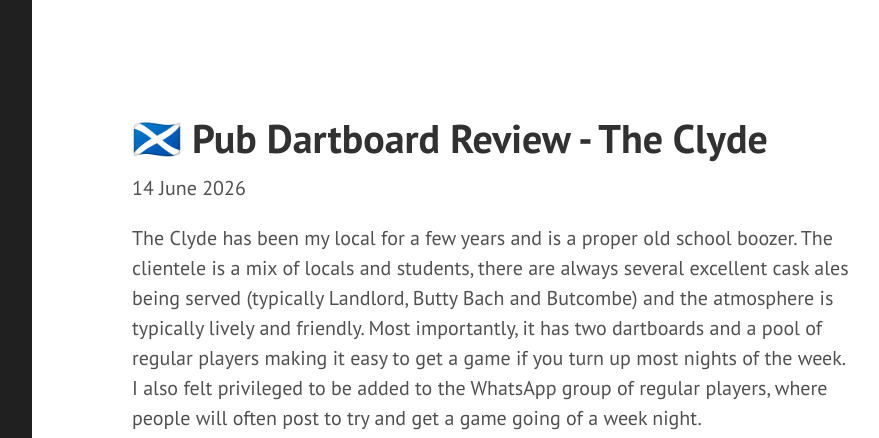
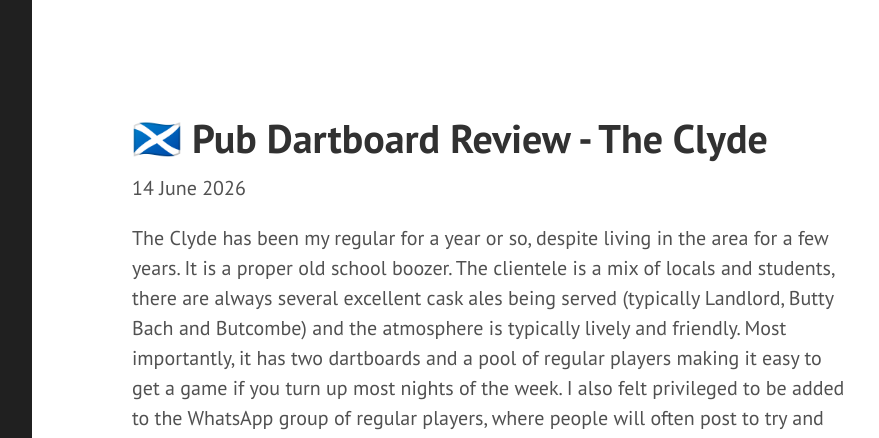
Before and after one commit to fred-cook/website, a Jekyll site: the page built from _posts/2026-06-14-The-Clyde.md, in a window 1280 px wide and 1400 px high. Shown: the top 438 px of the window, without its empty margins (328-1207 px from the left). Built offline with Jekyll 4.4.1, drawn with Linux system fonts in a browser that asks for light colours; some of the changed text lies outside the part shown.

Commit message:
timing update on clyde

```diff
--- a/_posts/2026-06-14-The-Clyde.md
+++ b/_posts/2026-06-14-The-Clyde.md
@@ -9,15 +9,15 @@
 rating: 9
 ---
 
-The Clyde has been my local for a few years and is a proper old school boozer. The clientele is a mix of locals and students, there are always several excellent cask ales being served (typically Landlord, Butty Bach and Butcombe) and the atmosphere is typically lively and friendly. Most importantly, it has two dartboards and a pool of regular players making it easy to get a game if you turn up most nights of the week. I also felt privileged to be added to the WhatsApp group of regular players, where people will often post to try and get a game going of a week night.
+The Clyde has been my regular for a year or so, despite living in the area for a few years. It is a proper old school boozer. The clientele is a mix of locals and students, there are always several excellent cask ales being served (typically Landlord, Butty Bach and Butcombe) and the atmosphere is typically lively and friendly. Most importantly, it has two dartboards and a pool of regular players making it easy to get a game if you turn up most nights of the week. I also felt privileged to be added to the WhatsApp group of regular players, where people will often post to try and get a game going of a week night.
 
 {% include figure.html
 src="/images/the-clyde/wide.jpg"
 alt="A wider shot of a ratty looking man throwing darts on the Oche"
-caption="Germany's Schlaksenrattendarter on the oche"
+caption="Germany's Schlaksenrattendarter on the oche. You can see the second oche in the background. There is also a secret third dartboard behind the panel the projector is pointing at"
 %}
 
-The main board is Goat Everscore, which is the second board I've seen used there in the ~3 years I've been going. It's a high quality board which gets regularly rotated. It has a bladed spider, maximising the size of the beds and minimising bounce outs. I don't have a photo of the secondary board, but it's also of a high standard. When the main board starts to show its age it gets swapped to the secondar spot. It perhaps has slightly more worn/hard black treble segments and bull, but it is still perfectly playable if the main board is occupied.
+The main board is Goat Everscore, which is the second board I've seen used there in the ~ year I've been going. It's a high quality board which gets regularly rotated. It has a bladed spider, maximising the size of the beds and minimising bounce outs. I don't have a photo of the secondary board, but it's also of a high standard. When the main board starts to show its age it gets swapped to the secondar spot. It perhaps has slightly more worn/hard black treble segments and bull, but it is still perfectly playable if the main board is occupied.
 
 {% include figure.html
 src="/images/the-clyde/board.jpg"
```
Also changed, not shown: _posts/2026-06-18-The-Lazy-Dog.md (added, +36 -0 lines).
